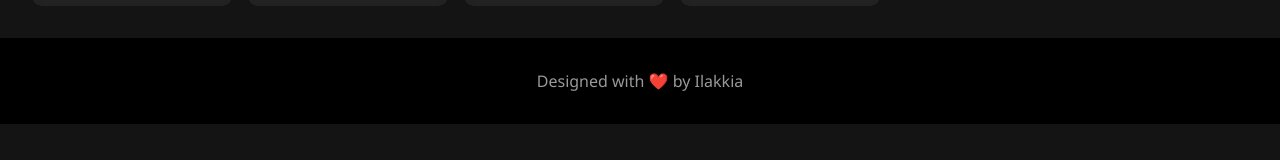
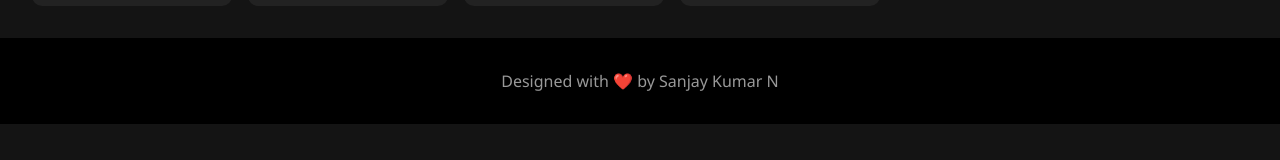
Before and after one commit to SanjayNsk/Netflix, a plain HTML site: page index.html in a window 1280 px wide. Shown: the part 593-753 px from the top of the page. Drawn offline with Linux system fonts and the light colour scheme; a script that the page names is missing.

Commit message:
Update index.html

```diff
--- a/index.html
+++ b/index.html
@@ -35,7 +35,7 @@
   </section>
 
   <footer>
-    <p>Designed with ❤️ by Ilakkia</p>
+    <p>Designed with ❤️ by Sanjay Kumar N</p>
   </footer>
 
   <script src="script.js"></script>
```
